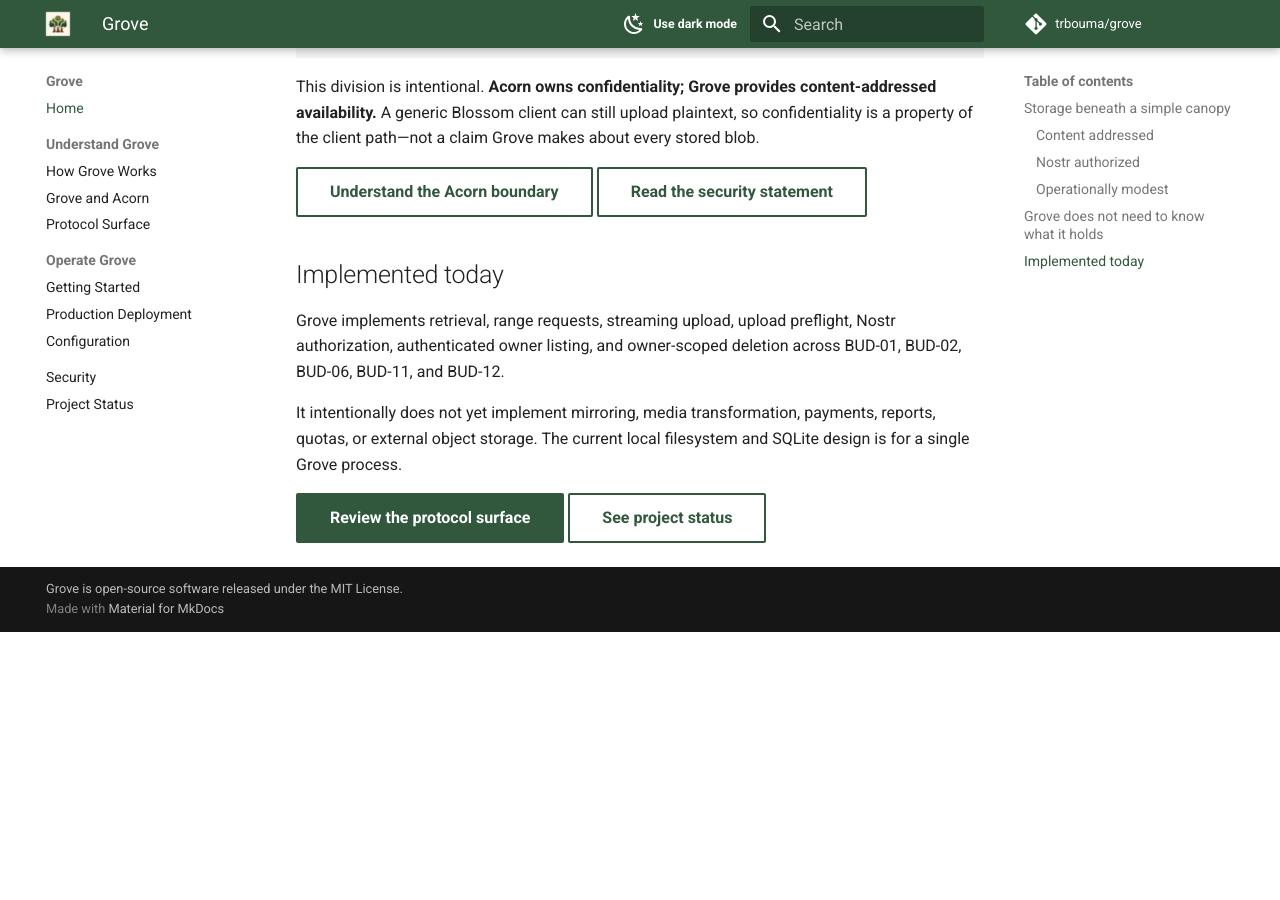
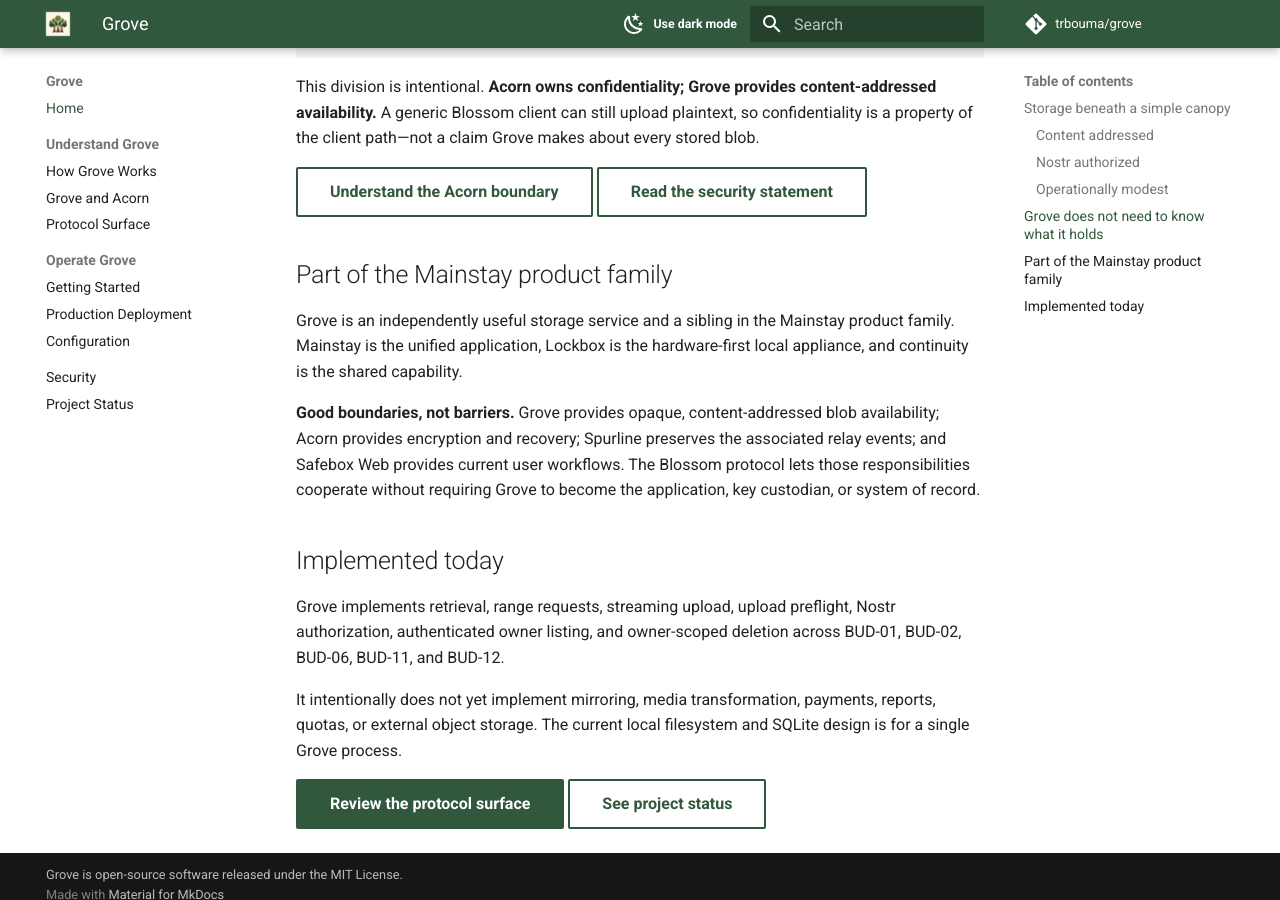
Before and after one commit to trbouma/grove, an MkDocs documentation site: the page built from website/index.md, in a window 1280 px wide and 900 px high, scrolled down 1721 px. Built offline with MkDocs 1.6.1 and Material for MkDocs 9.7.7, drawn with Linux system fonts in a browser that asks for light colours; comment, search, counter and statistics services are not loaded; before the commit the page ends 2353 px from its top, so only the background shows below that.

Commit message:
site consistency

```diff
--- a/website/index.md
+++ b/website/index.md
@@ -79,6 +79,18 @@
 [Understand the Acorn boundary](acorn-integration.md){ .md-button }
 [Read the security statement](security.md){ .md-button }
 
+## Part of the Mainstay product family
+
+Grove is an independently useful storage service and a sibling in the Mainstay
+product family. Mainstay is the unified application, Lockbox is the
+hardware-first local appliance, and continuity is the shared capability.
+
+**Good boundaries, not barriers.** Grove provides opaque, content-addressed
+blob availability; Acorn provides encryption and recovery; Spurline preserves
+the associated relay events; and Safebox Web provides current user workflows.
+The Blossom protocol lets those responsibilities cooperate without requiring
+Grove to become the application, key custodian, or system of record.
+
 ## Implemented today
 
 Grove implements retrieval, range requests, streaming upload, upload
```
Also changed, not shown: website/acorn-integration.md (+5 -0 lines).
